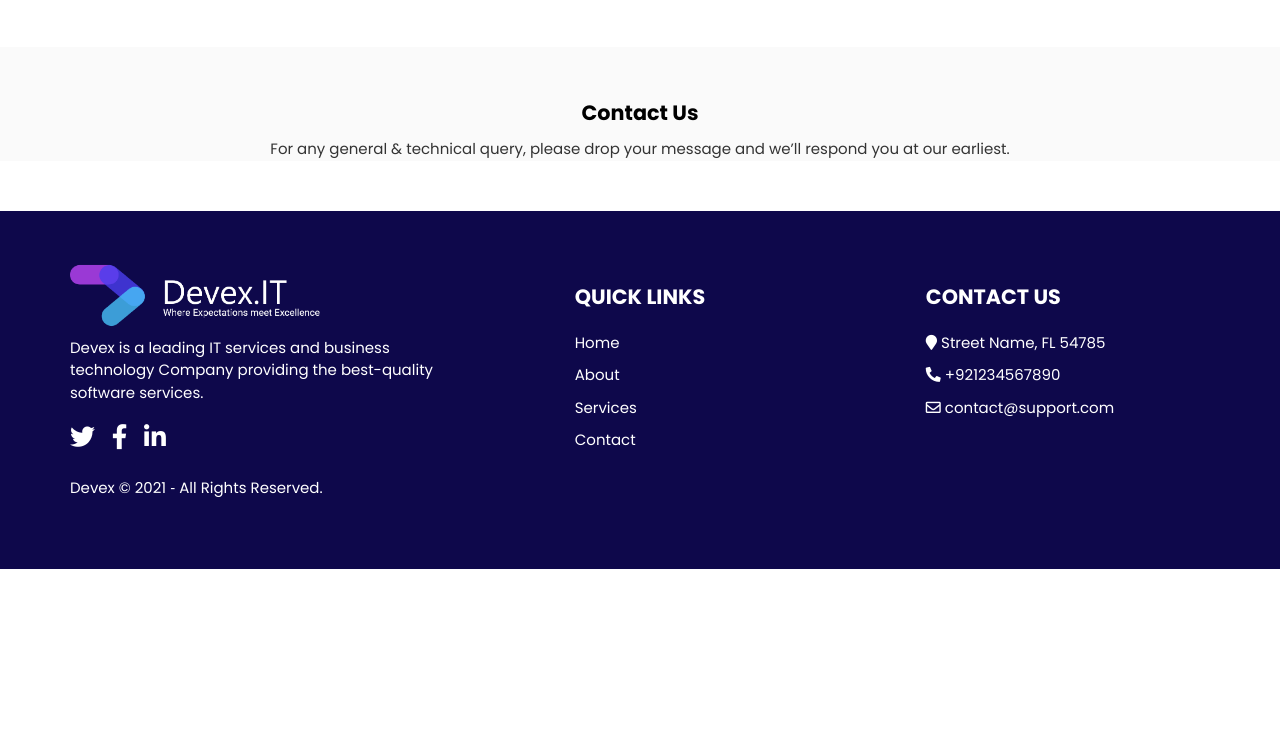
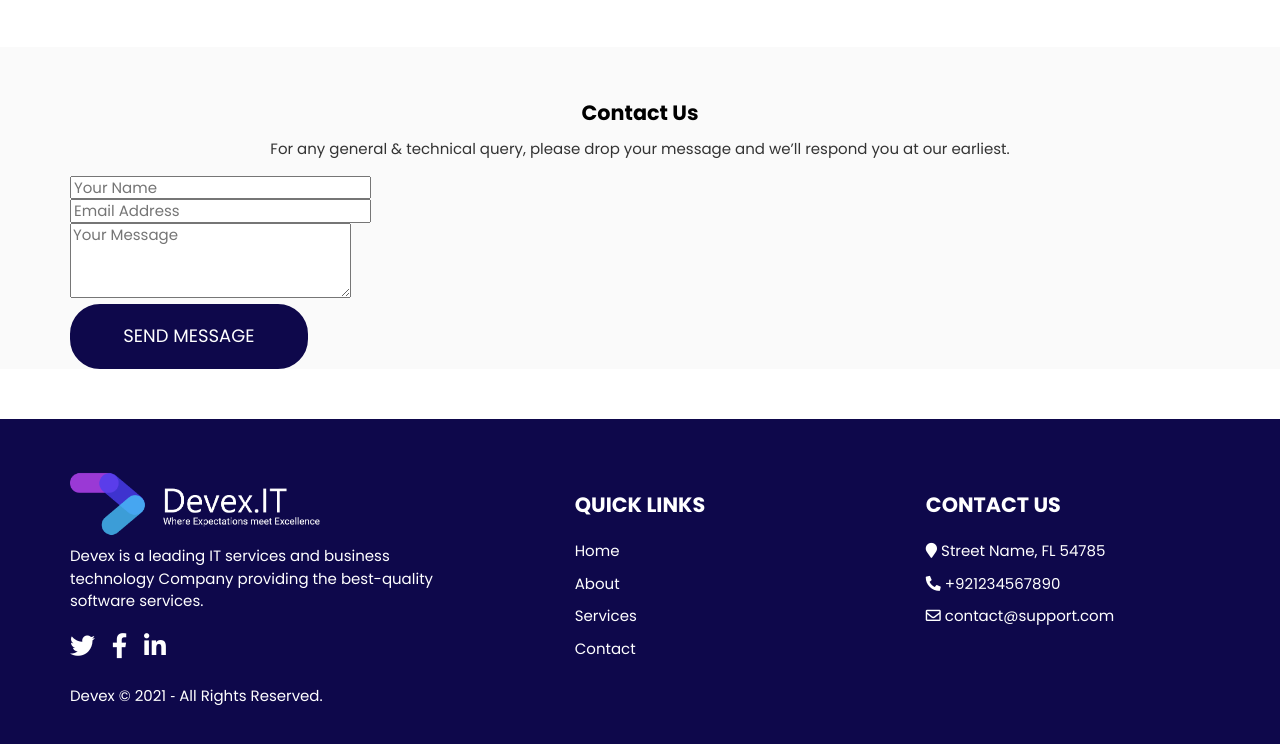
Before and after one commit to sabih-7/devex, a plain HTML site: page index.html in a window 1280 px wide. Shown: the part 2282-3026 px from the top of the page. Before the commit the page ends 2851 px from the top, so only its background shows below. Drawn offline with Linux system fonts and the light colour scheme.

Commit message:
Update index.html

```diff
--- a/index.html
+++ b/index.html
@@ -225,6 +225,24 @@
             we’ll respond you at our earliest.
           </p>
         </header>
+        <form action="#" method="post">
+          <div class="input-group">
+            <input type="text" class="input" placeholder="Your Name" />
+          </div>
+          <div class="input-group">
+            <input type="email" class="input" placeholder="Email Address" />
+          </div>
+          <div class="input-group">
+            <textarea
+              class="input"
+              placeholder="Your Message"
+              rows="4"
+            ></textarea>
+          </div>
+          <div class="input-group">
+            <button type="submit" class="btn btn--primary">send message</button>
+          </div>
+        </form>
       </div>
     </section>
 
```
